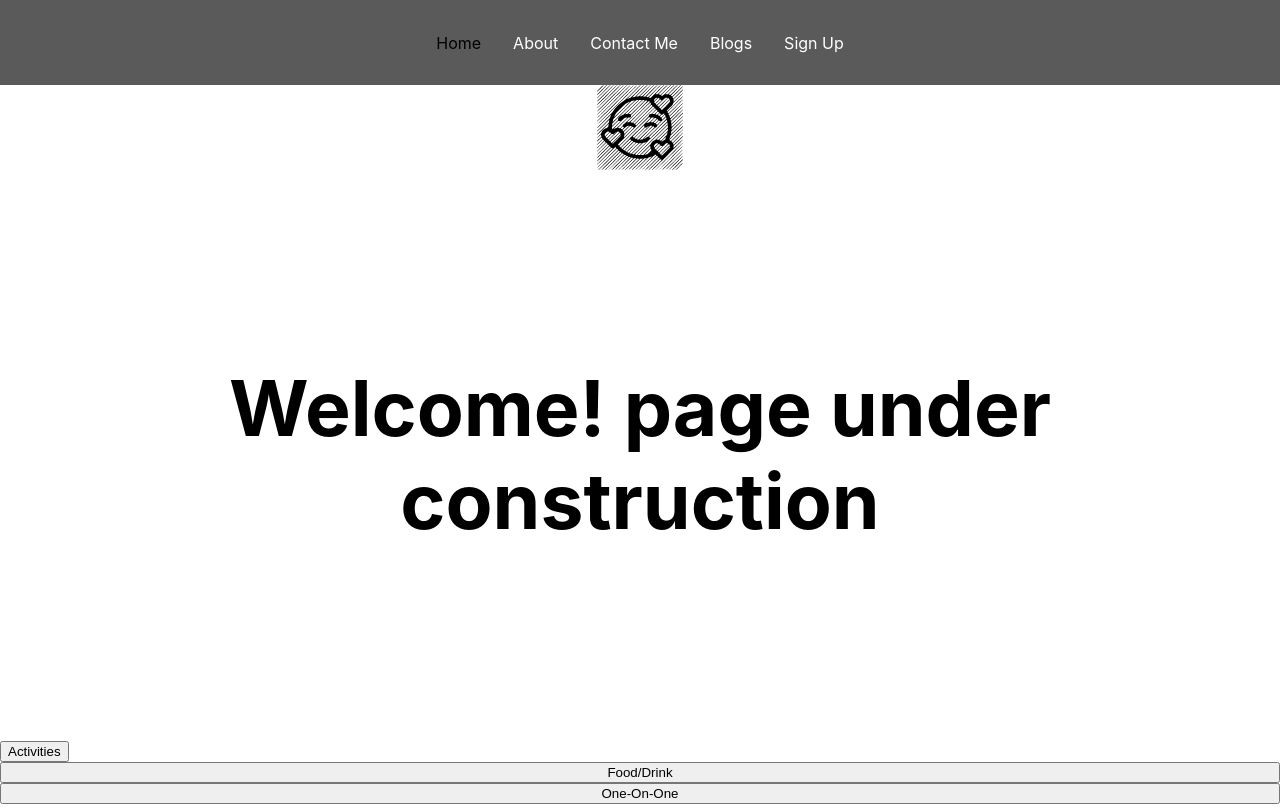
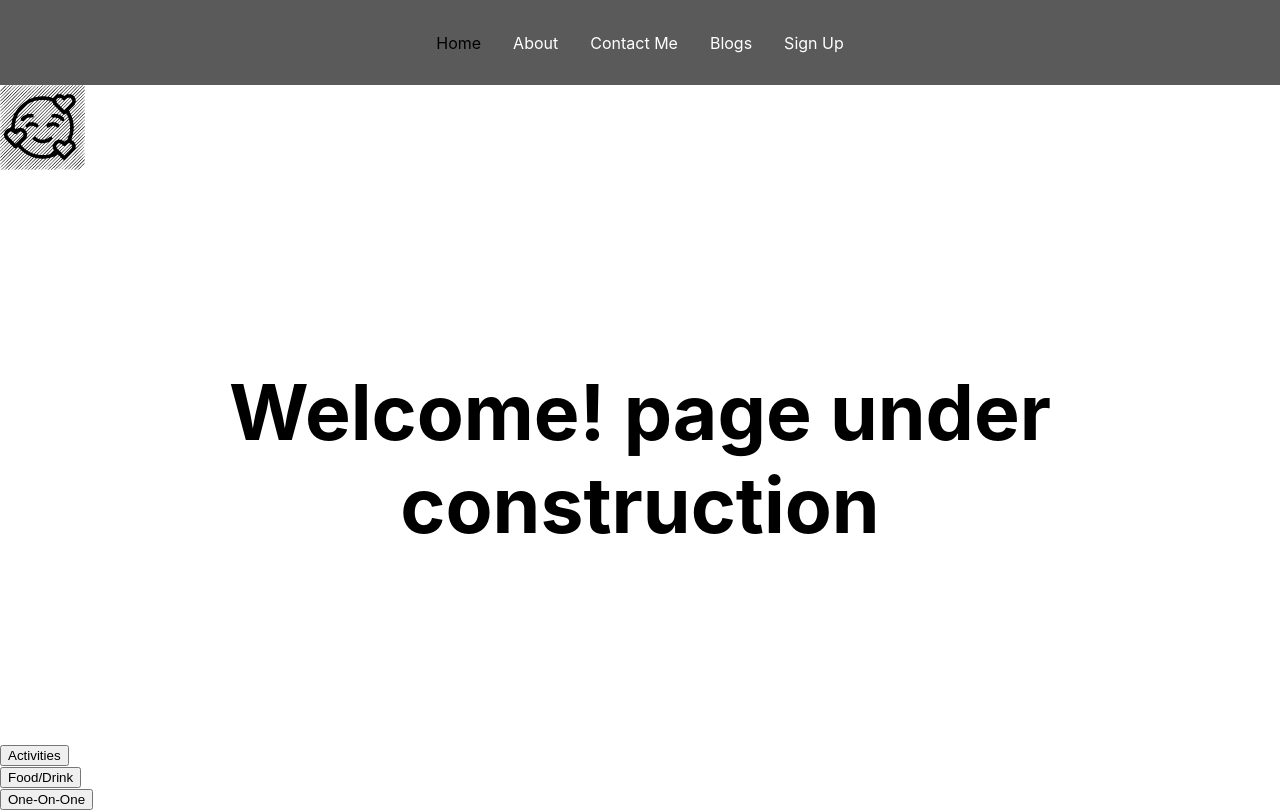
Before and after one commit to dylanfeehan/dategen, a React (Create React App) app: page /#/ in a window 1280 px wide. Built offline with nearby package versions, Linux system fonts and the light colour scheme.

Commit message:
todos: put clickable logo on homebar. figure out why homebar is constant.

```diff
--- a/src/App.js
+++ b/src/App.js
@@ -9,6 +9,9 @@
 import Blogs from './pages/blogs'
 import SignUp from './pages/signup'
 import Contact from './pages/contact'
+import Activities from './pages/dates/activities'
+import FoodDrink from './pages/dates/fooddrink'
+import OneOnOne from './pages/dates/oneonone';
 
 import logo from './dateGen.svg';
 
@@ -23,6 +26,9 @@
       <Route path='/contact' element={<Contact/>} />
       <Route path='/blogs' element={<Blogs/>} />
       <Route path='/sign-up' element={<SignUp/>} />
+      <Route path='/dates/oneonone' element={<OneOnOne/>} />
+      <Route path='/dates/activities' element={<Activities/>} />
+      <Route path='/dates/fooddrink' element={<FoodDrink/>} />
     </Routes>
     </Router>
   );
--- /dev/null
+++ b/src/homelogo.js
@@ -0,0 +1,13 @@
+import React from 'react';
+import logo from './dateGen.svg';
+import { Link } from 'react-router-dom';
+
+const HomeLogo = () => {
+	return (
+		<Link to="/">
+			<img src={logo}  />
+		</Link>
+	);
+};
+
+export default HomeLogo;
--- /dev/null
+++ b/src/pages/dates/activities.js
@@ -0,0 +1,13 @@
+import React from 'react'
+import HomeLogo from '../../homelogo';
+
+const Activities = () => {
+	return (
+		<div>
+			<HomeLogo />
+			<h1>you have successfully located the activities page</h1>
+		</div>
+	);
+};
+
+export default Activities
--- /dev/null
+++ b/src/pages/dates/fooddrink.js
@@ -0,0 +1,9 @@
+import React from 'react'
+
+const FoodDrink = () => {
+	return (
+		<h1>You have successfully found the food and drink page!</h1>
+	);
+};
+
+export default FoodDrink;
--- /dev/null
+++ b/src/pages/dates/oneonone.js
@@ -0,0 +1,11 @@
+import React from 'react';
+
+const OneOnOne = () => {
+	return (
+		<h1>
+			you have successfully navigated to the one-on-one page
+		</h1>
+	);
+};
+
+export default OneOnOne;
--- a/src/pages/index.js
+++ b/src/pages/index.js
@@ -1,6 +1,7 @@
 import react from 'react';
 import '../../src/App.css'
-import logo from '../../src/dateGen.svg';
+//import logo from '../../src/dateGen.svg';
+import HomeLogo from '../../src/homelogo'
 import { Link } from 'react-router-dom'
 import Button from 'react-bootstrap/Button'
 
@@ -9,13 +10,17 @@
     // this is basically the home page so.... lets add some shit
     <div>
       <div className="container">
-        <img src={logo} className="Website-Logo" alt="dateGen logo" /> {/* how to define this as an onblock logo? */}
+        <HomeLogo/>
         <h2 className="centered message">Welcome! page under construction</h2>
-        <Link to='/about'>
-          <Button variant="dark">Activities</Button>
+        <Link to='/dates/activities'>
+          <Button class="centered-button">Activities</Button>
         </Link>
-        <Button>Food/Drink</Button>
-        <Button>One-On-One</Button>
+        <Link to='/dates/fooddrink'>
+          <Button class="centered-button">Food/Drink</Button>
+        </Link>
+        <Link to='/dates/oneonone'>
+          <Button class="centered-button">One-On-One</Button>
+        </Link>
       </div>
     </div>
   );
```
